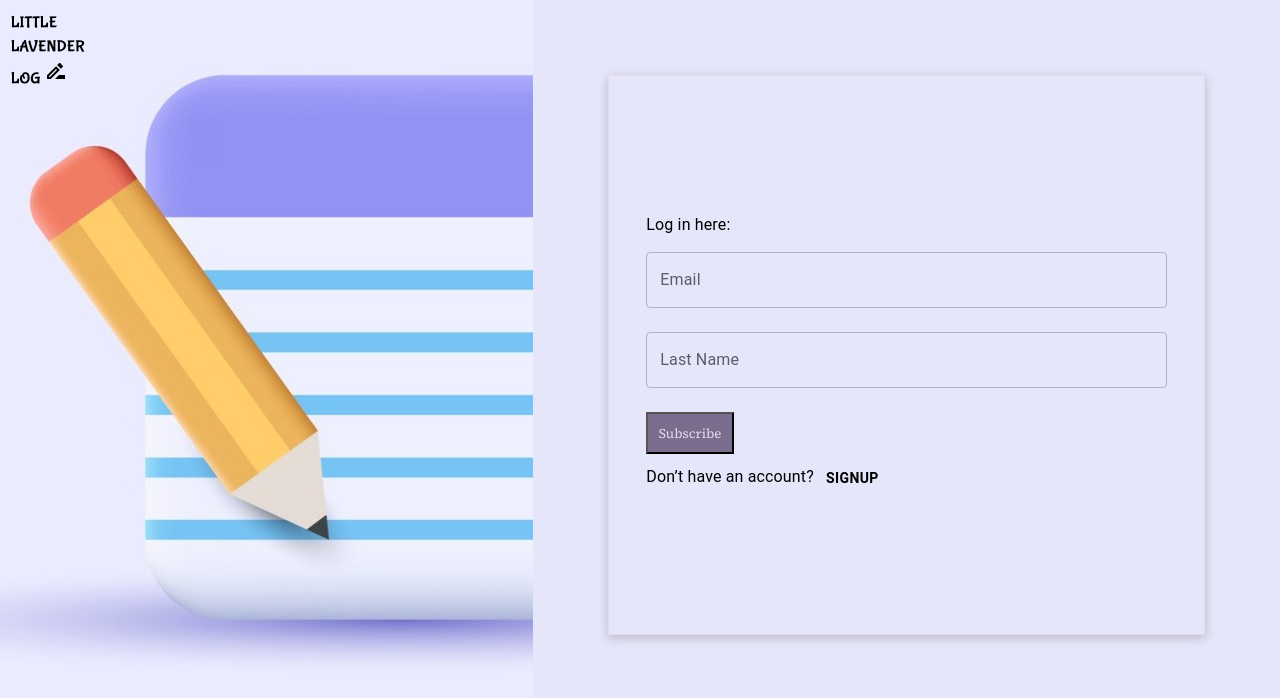
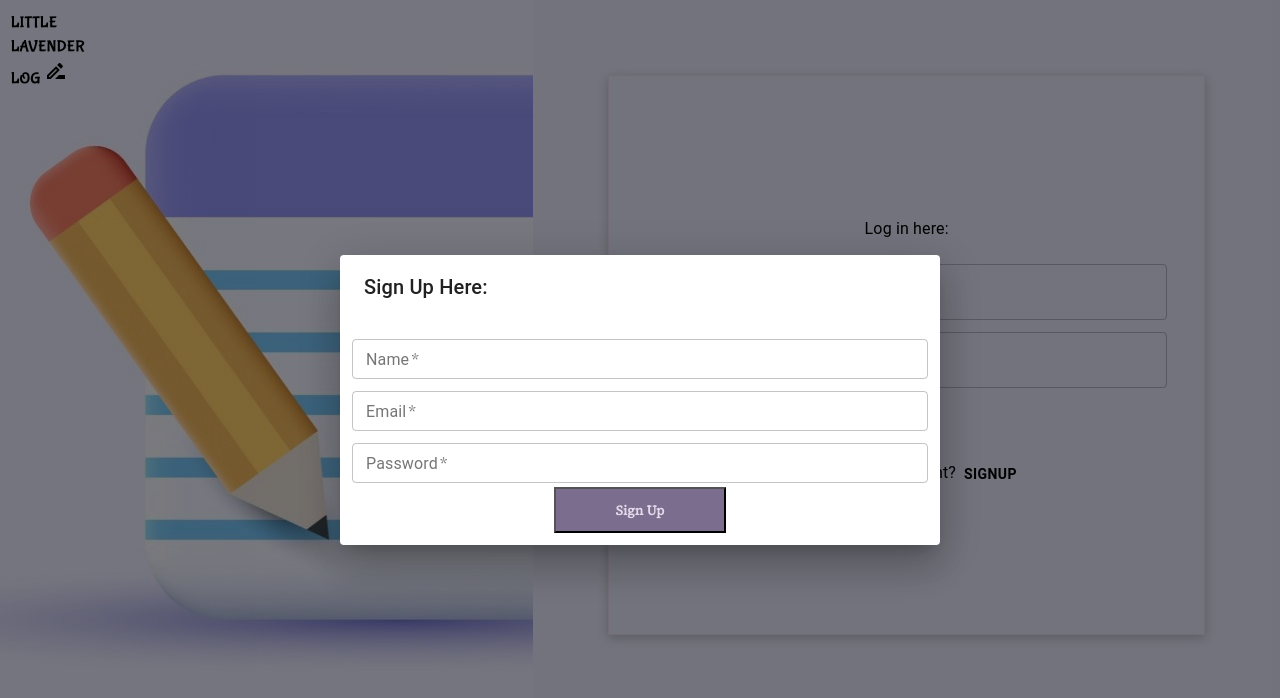
Before and after one commit to CKawara/lavender-log, a React (Create React App) app: page / in a window 1280 px wide. Both pictures are taken after a click on the button "SIGNUP". Shown: the top 698 px of the page. Built offline with nearby package versions, Linux system fonts and the light colour scheme.

Commit message:
add signup page

```diff
--- a/src/components/LogIn.js
+++ b/src/components/LogIn.js
@@ -1,20 +1,18 @@
 import { Button, Grid, Hidden, TextField, Typography } from '@mui/material'
 import DriveFileRenameOutlineOutlinedIcon from '@mui/icons-material/DriveFileRenameOutlineOutlined';
-import React from 'react'
+import React, { useState } from 'react'
 import { makeStyles } from '@mui/styles';
 import Image from '../assets/loginImage.jpg'
-import { Box } from '@material-ui/core';
+import Signup from './Signup';
 
 const useStyles = makeStyles({
   logo:{
     flexGrow:1,
     padding: '2%',
-    cursor: 'pointer',
-    fontSize: 'xx-large'
+    fontSize: 'large'
   },
   login:{
     height:'100vh',
-    // backgroundImage:`url(${Image}`,
     backgroundColor:'#E6E6FA'
   },
   loginForm:{
@@ -25,16 +23,30 @@ const useStyles = makeStyles({
     margin:'10%',
     display: 'flex',
     flexDirection:'column',
-    justifyContent:'center'
+    justifyContent:'center',
+    alignItems:'center'
 
   },
   btn:{
     backgroundColor:'#7B6D8D',
     color: '#E5D9EB',
-    padding: '2%'
+    margin: '2%',
+    padding: '2%',
+    width: '30%',
+    fontWeight: 'bolder'
   }
 })
 const LogIn = () => {
+  const [open, setOpen] = useState(false);
+
+  const handleOpen = () => {
+    setOpen(true);
+  };
+
+  const handleClose = () => {
+    setOpen(false);
+  };
+
   const classes = useStyles()
   return (
     <Grid container>
@@ -49,7 +61,7 @@ const LogIn = () => {
           </div>
         </Hidden>
       </Grid>
-      <Grid item md={7} sm={12} style={{backgroundColor:'#E6E6FA', height:'100vh'}}>
+      <Grid item xs={12} md={7} style={{backgroundColor:'#E6E6FA', height:'100vh'}}>
         <Hidden mdUp>
           <Typography className={classes.logo} style={{fontFamily:'Bubblegum Sans',}}>
             LITTLE <br/> LAVENDER <br/> LOG <DriveFileRenameOutlineOutlinedIcon/>
@@ -57,28 +69,18 @@ const LogIn = () => {
         </Hidden>
         <div className={classes.loginForm}>
           <Typography style={{marginBottom:15}}>Log in here:</Typography>
-          <Box component='form' >
-            <Grid container direction={"column"} spacing={3}>
-              <Grid item>
-                <TextField type='email' label="Email" variant="outlined" fullWidth/>
-              </Grid>
-              <Grid item>
-                <TextField label="Last Name" variant="outlined" fullWidth/>
-              </Grid>
-              <Grid item>
-                <button className={classes.btn}
-                    // onClick={handleSubmit}
-                >
-                  Subscribe
-                </button>
-              </Grid>
-              <Grid item>
-                <Typography>Don’t have an account? <Button
-                sx={{color:'black', fontWeight:'Bolder'}}
-                >SignUp</Button></Typography>
-              </Grid>
-            </Grid>
-          </Box>
+          <form className={classes.root}>
+            <TextField margin='dense' label="Name" variant="outlined" required fullWidth  />
+            <TextField margin='dense' label="Password" variant="outlined" type="password" required fullWidth />
+            <button className={classes.btn}>Log In</button>
+          </form>
+          <Typography>Don’t have an account?
+            <Button
+            sx={{color:'black', fontWeight:'Bolder'}}
+            onClick={handleOpen}
+            >SignUp</Button>
+          </Typography>
+          <Signup open={open} handleClose={handleClose}/>
         </div>
       </Grid>
     </Grid>
--- /dev/null
+++ b/src/components/Signup.js
@@ -0,0 +1,39 @@
+import { Dialog, DialogTitle, TextField } from '@material-ui/core'
+import { makeStyles } from '@mui/styles';
+import React from 'react'
+
+const useStyles = makeStyles(theme => ({
+  root: {
+    display: 'flex',
+    flexDirection: 'column',
+    justifyContent: 'center',
+    alignItems: 'center',
+    padding: '2%'
+  },
+  btn:{
+    backgroundColor:'#7B6D8D',
+    color: '#E5D9EB',
+    padding: '2%',
+    width: '30%',
+    fontWeight: 'bolder'
+  }
+}));
+const Signup = ({ open, handleClose }) => {
+  const classes = useStyles()
+
+  return (
+    <Dialog fullWidth open={open} onClose={handleClose}
+    overlayStyle={{backgroundColor: '#E5D9EB'}}
+      >
+        <DialogTitle>Sign Up Here:</DialogTitle>
+        <form className={classes.root}>
+          <TextField margin='dense' label="Name" variant="outlined" required fullWidth  />
+          <TextField margin='dense' label="Email" variant="outlined" type="email" required fullWidth />
+          <TextField margin='dense' label="Password" variant="outlined" type="password" required fullWidth />
+          <button className={classes.btn}>Sign Up</button>
+        </form>
+    </Dialog>
+  )
+}
+
+export default Signup
```
